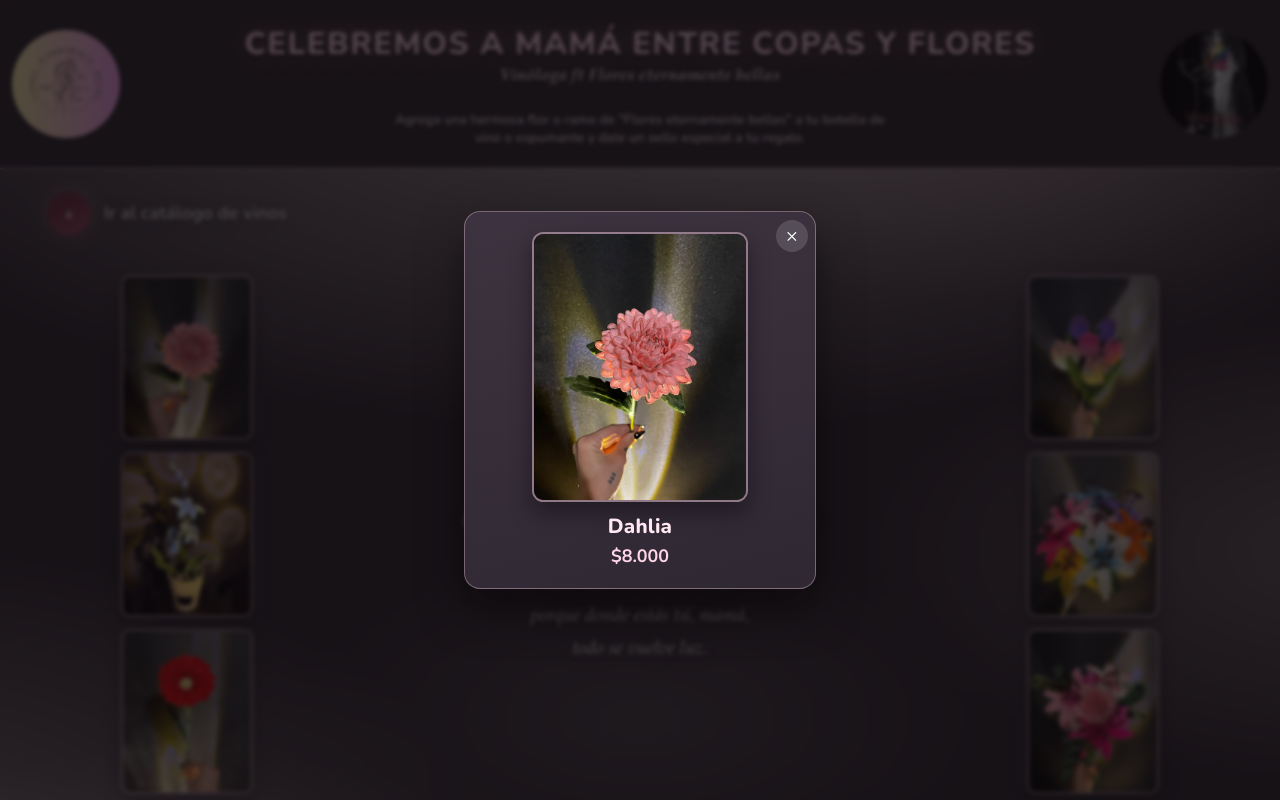
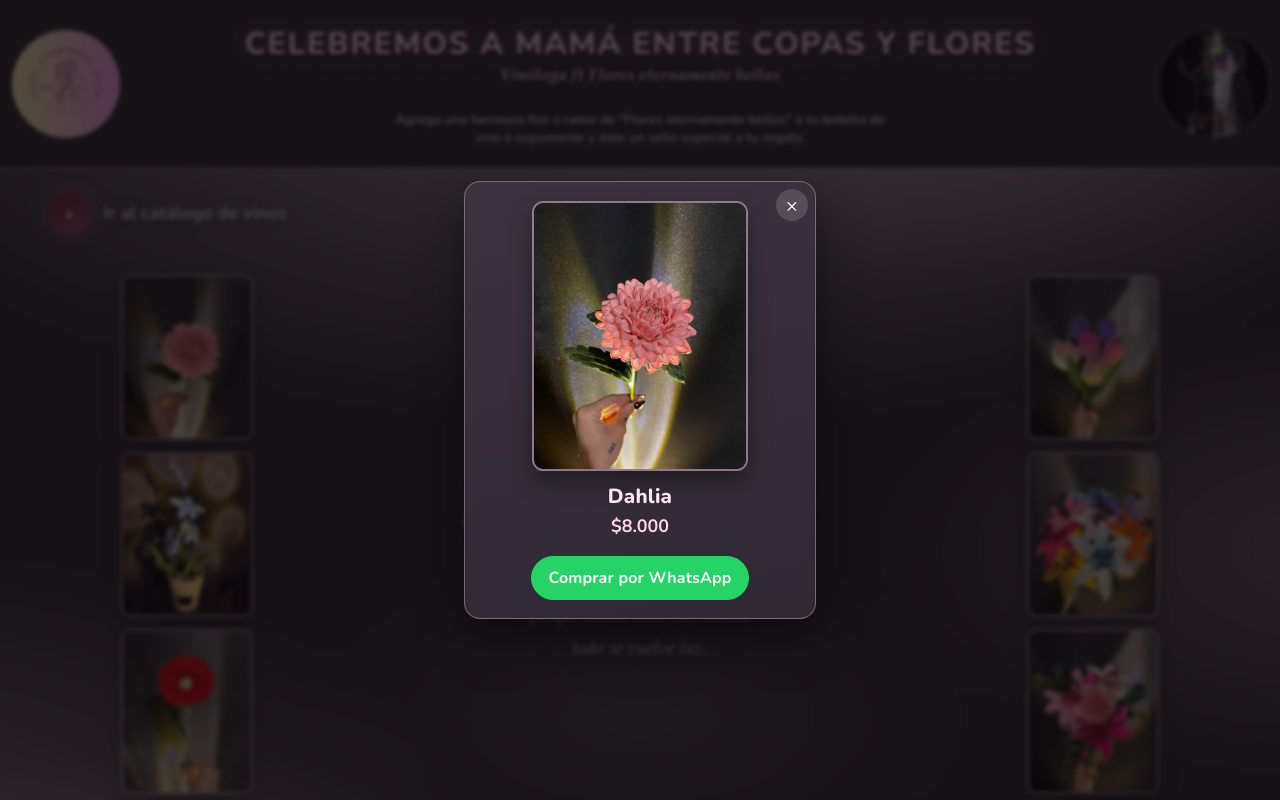
Before and after one commit to PaulaG73/catalogo_madre, a Vue app: page / in a window 1280 px wide. Both pictures are taken after a click on the button 187 px from the left and 357 px from the top of the page. Shown: the top 800 px of the page. Built offline with nearby package versions, Linux system fonts and the light colour scheme.

Commit message:
flores plus

```diff
--- a/src/config/whatsapp.js
+++ b/src/config/whatsapp.js
@@ -201,6 +201,34 @@ export function getWhatsAppCatalogoUrl() {
 }
 
 /**
+ * WhatsApp para flores individuales (modal de "Sobre mí"):
+ * mensaje "Quiero esta flor" + nombre + precio + imagen pública.
+ * @param {{ nombre?: string, precio?: string, src?: string }} flower
+ */
+export function getWhatsAppFlowerUrl(flower) {
+  const digits = catalogoDigitsOnly()
+  if (!digits) return '#'
+
+  const nombre = typeof flower?.nombre === 'string' ? flower.nombre.trim() : ''
+  const precio = typeof flower?.precio === 'string' ? flower.precio.trim() : ''
+  const imageUrl = resolvePackImageUrlForWhatsApp(flower?.src || '')
+  const precioTxt = priceForWhatsAppMessage(precio)
+
+  const parts = ['Quiero esta flor']
+  if (nombre) parts.push(nombre)
+  if (precioTxt) parts.push(`Precio (CLP): ${precioTxt}`)
+  parts.push('')
+
+  if (imageUrl && /^https:\/\//i.test(imageUrl)) {
+    parts.unshift(withCacheBuster(imageUrl))
+    parts.push('')
+  }
+
+  const text = parts.join('\n').trimEnd()
+  return `https://api.whatsapp.com/send?phone=${digits}&text=${encodeURIComponent(text)}`
+}
+
+/**
  * Enlace api.whatsapp.com: «¿Vamos con este vino?» + datos + vista previa (imagen o página OG) + precio.
  * @param {{ title?: string, valle?: string, price?: string, precioEspecial?: string, image?: string, packId?: string }} pack
  */
--- a/src/views/HomeView.vue
+++ b/src/views/HomeView.vue
@@ -137,6 +137,17 @@
         >
         <h4 class="sobre-mi-flor-modal-title mb-1">{{ florModal.nombre }}</h4>
         <p class="sobre-mi-flor-modal-price mb-0">{{ florModal.precio }}</p>
+        <a
+          class="sobre-mi-flor-modal-buy btn btn-whatsapp text-decoration-none mt-3"
+          :href="florModalWhatsAppUrl"
+          target="_blank"
+          rel="noopener noreferrer"
+          :class="{ 'opacity-50': !whatsappCatalogoReady }"
+          :aria-disabled="!whatsappCatalogoReady"
+          :aria-label="`Comprar ${florModal.nombre} por WhatsApp`"
+        >
+          Comprar por WhatsApp
+        </a>
       </article>
     </div>
     <div class="sobre-mi-cierre">
@@ -262,7 +273,11 @@ import NavBar from '../components/NavBar'
 import FooterComponent from '../components/FooterComponent.vue'
 import CardComponent from '../components/CardComponent.vue'
 import catalogoPacks from '../data/catalogoPack.json'
-import { getWhatsAppCatalogoUrl, isWhatsAppCatalogoConfigured } from '@/config/whatsapp'
+import {
+  getWhatsAppCatalogoUrl,
+  getWhatsAppFlowerUrl,
+  isWhatsAppCatalogoConfigured,
+} from '@/config/whatsapp'
 
 /** Dos series iguales para bucle de scroll sin salto visible */
 const proyectosLoop = computed(() => [...catalogoPacks, ...catalogoPacks])
@@ -286,6 +301,10 @@ const sobreMiFloresDer = [
 /** Por debajo del breakpoint lg: las 6 flores en rejilla 2×3 (columna izquierda y luego derecha del escritorio) */
 const sobreMiFloresGridMovil = computed(() => [...sobreMiFloresIzq, ...sobreMiFloresDer])
 const florModal = ref(null)
+const florModalWhatsAppUrl = computed(() => {
+  if (!florModal.value) return '#'
+  return getWhatsAppFlowerUrl(florModal.value)
+})
 
 function openFlorModal(flor) {
   florModal.value = flor
@@ -962,6 +981,28 @@ onUnmounted(() => {
   font-weight: 700;
 }
 
+#sobre-mi .sobre-mi-flor-modal-buy {
+  display: inline-flex;
+  align-items: center;
+  justify-content: center;
+  min-height: 2.4rem;
+  padding: 0.58rem 1.05rem;
+  border-radius: 999px;
+  color: #fff;
+  font-weight: 700;
+  letter-spacing: 0.01em;
+}
+
+#sobre-mi .sobre-mi-flor-modal-buy:hover {
+  filter: brightness(1.06);
+  color: #fff;
+}
+
+#sobre-mi .sobre-mi-flor-modal-buy:focus-visible {
+  outline: 2px solid rgba(var(--vin-rosa-sorbete-rgb), 0.65);
+  outline-offset: 2px;
+}
+
 @media (hover: hover) and (pointer: fine) {
   #sobre-mi .sobre-mi-flor-img:hover {
     transform: scale(1.035);
```
